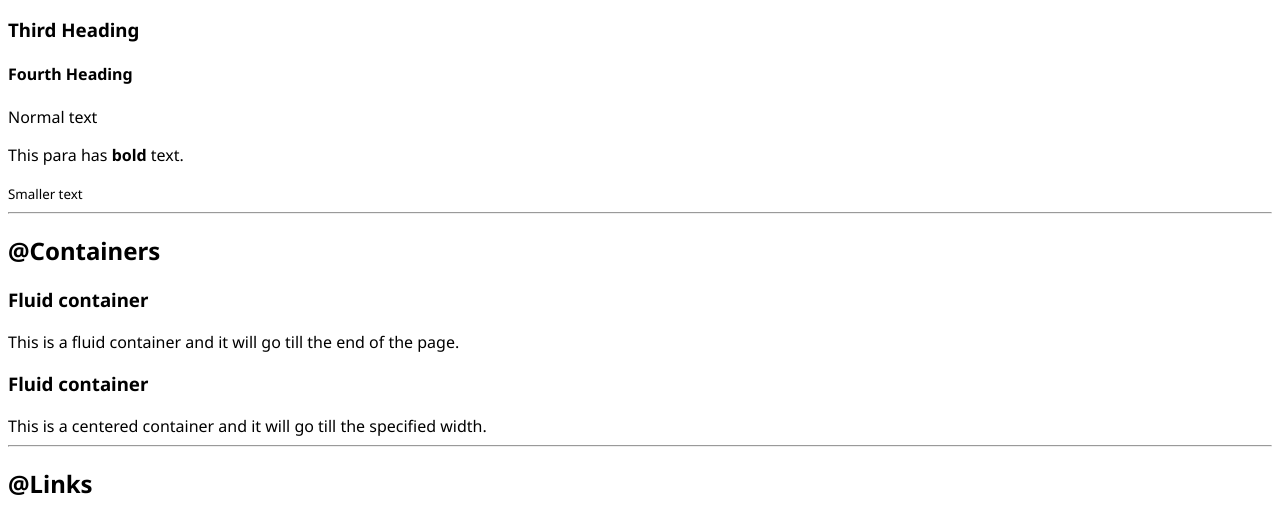
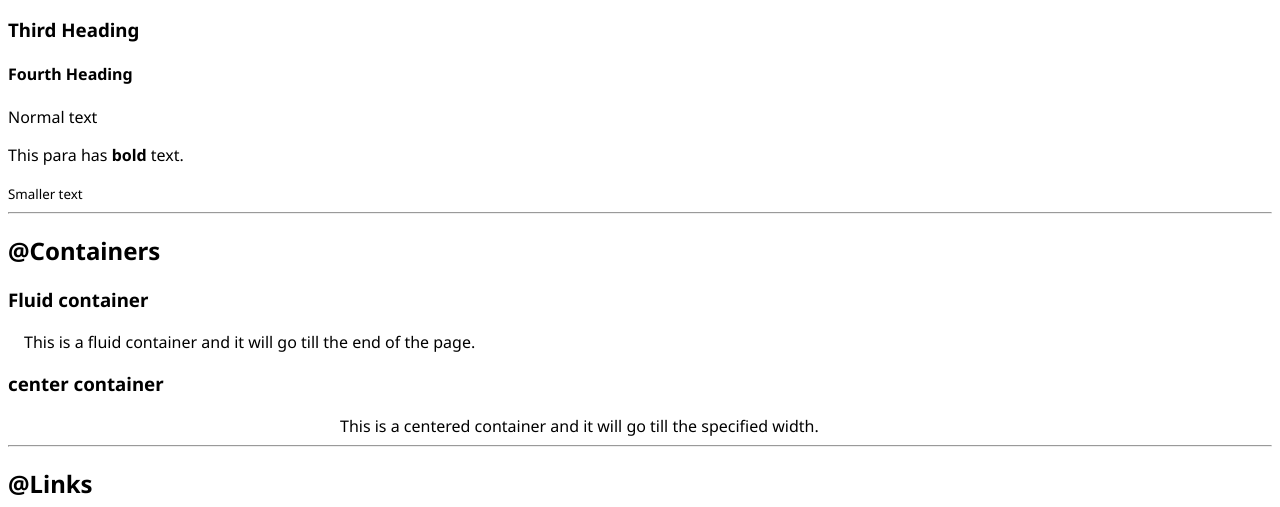
Before and after one commit to ashishdk/Ashish_component_library_with_Neog-camp_3, a plain HTML site: page index.html in a window 1280 px wide. Shown: the part 293-800 px from the top of the page. Drawn offline with Linux system fonts and the light colour scheme.

Commit message:
container

```diff
--- a/index.html
+++ b/index.html
@@ -25,10 +25,10 @@
 
     <h2>@Containers</h2>
     <h3>Fluid container</h3>
-    <div>This is a fluid container and it will go till the end of the page.</div>
+    <div class="container">This is a fluid container and it will go till the end of the page.</div>
 
-    <h3>Fluid container</h3>
-    <div>This is a centered container and it will go till the specified width.</div>
+    <h3>center container</h3>
+    <div class="container container-center">This is a centered container and it will go till the specified width.</div>
 
     <hr>
     <h2>@Links</h2>
--- a/styles.css
+++ b/styles.css
@@ -2,3 +2,11 @@
 body{
     font-family: 'Noto Sans', sans-serif;
     }
+.container {
+padding-left: 1rem;
+padding-right: 1rem;
+}
+.container-center{
+    max-width: 600px;
+    margin:auto;
+}
```
